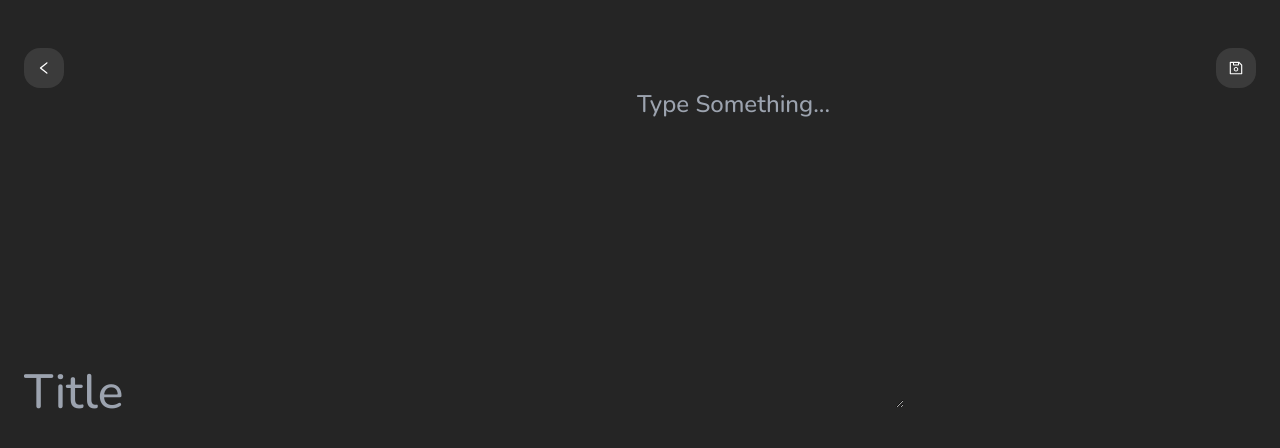
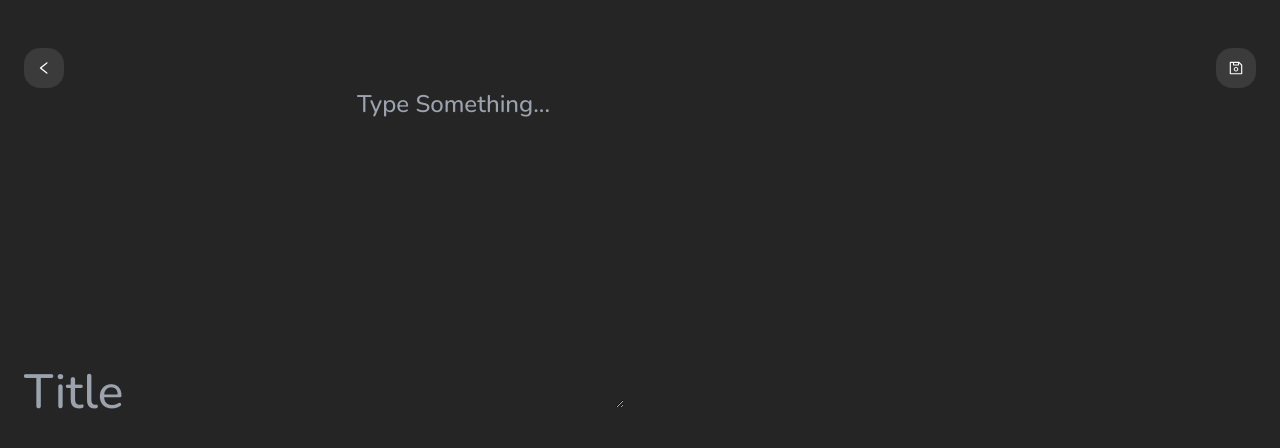
Before and after one commit to GhazalBasalighe/hw18_maktab99, a React (Vite) app in the folder note-app/: page / in a window 1280 px wide. Both pictures are taken after a click on the icon 1226 px from the left and 734 px from the top of the page. Shown: the top 448 px of the page. Built offline with nearby package versions, Linux system fonts and the light colour scheme.

Commit message:
[fix] Add cursor pointer to notes and break-word to inputs style

```diff
--- a/note-app/src/Components/Inputs.jsx
+++ b/note-app/src/Components/Inputs.jsx
@@ -13,7 +13,7 @@ function Inputs({ setTitle, setDescription }) {
         name="title"
         id="title"
         placeholder="Title"
-        size={20}
+        size={10}
         required
         onChange={handleTitleChange}
         className="inputs text-5xl my-10"
--- a/note-app/src/Pages/Notes.jsx
+++ b/note-app/src/Pages/Notes.jsx
@@ -8,7 +8,7 @@ function Notes({ notes, handleRedirectAdd }) {
         {notes.map((note) => (
           <div
             key={note.id}
-            className={`rounded-lg p-6 ${note.bgColor} text-black`}
+            className={`cursor-pointer rounded-lg p-6 ${note.bgColor} text-black`}
           >
             <h3 className="break-words">{note.title}</h3>
           </div>
--- a/note-app/src/main.css
+++ b/note-app/src/main.css
@@ -39,6 +39,6 @@
 
     .inputs
     {
-        @apply bg-transparent outline-none border-none
+        @apply bg-transparent outline-none border-none break-words
     }
 }
```
